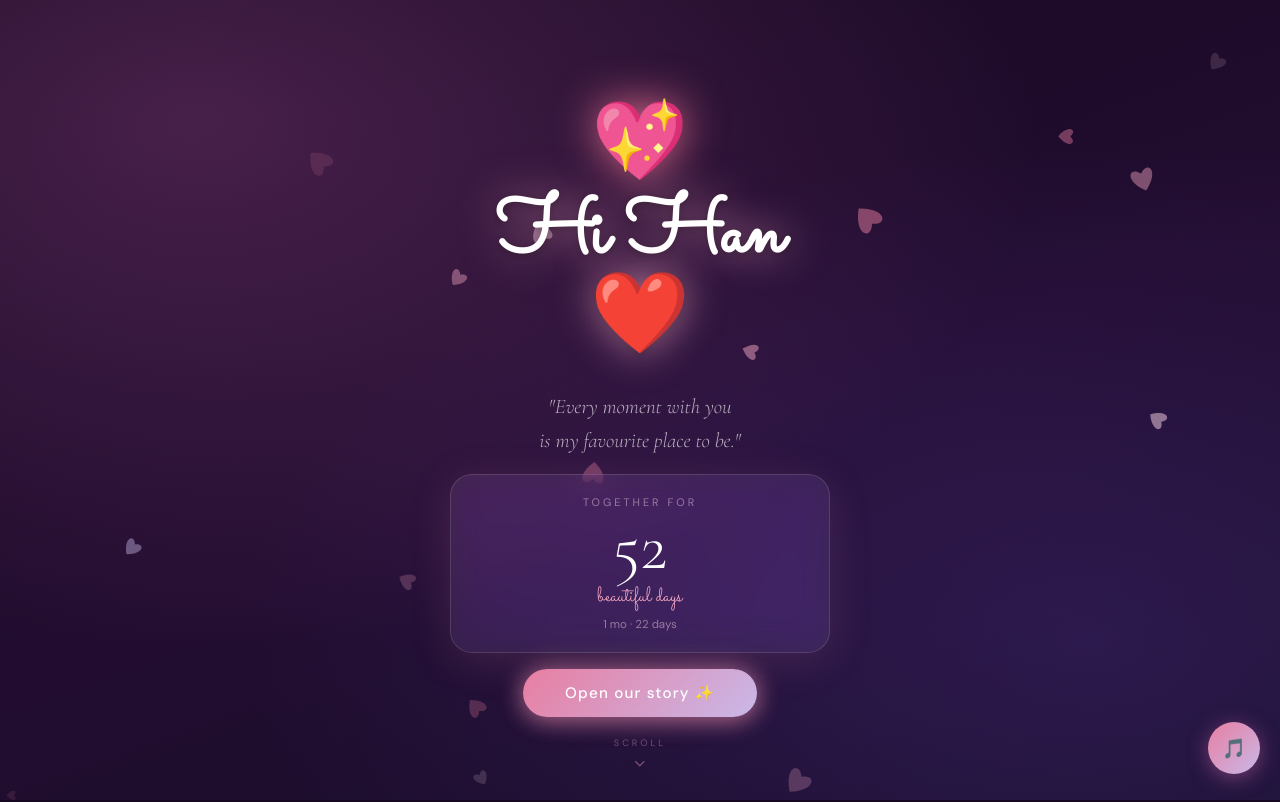
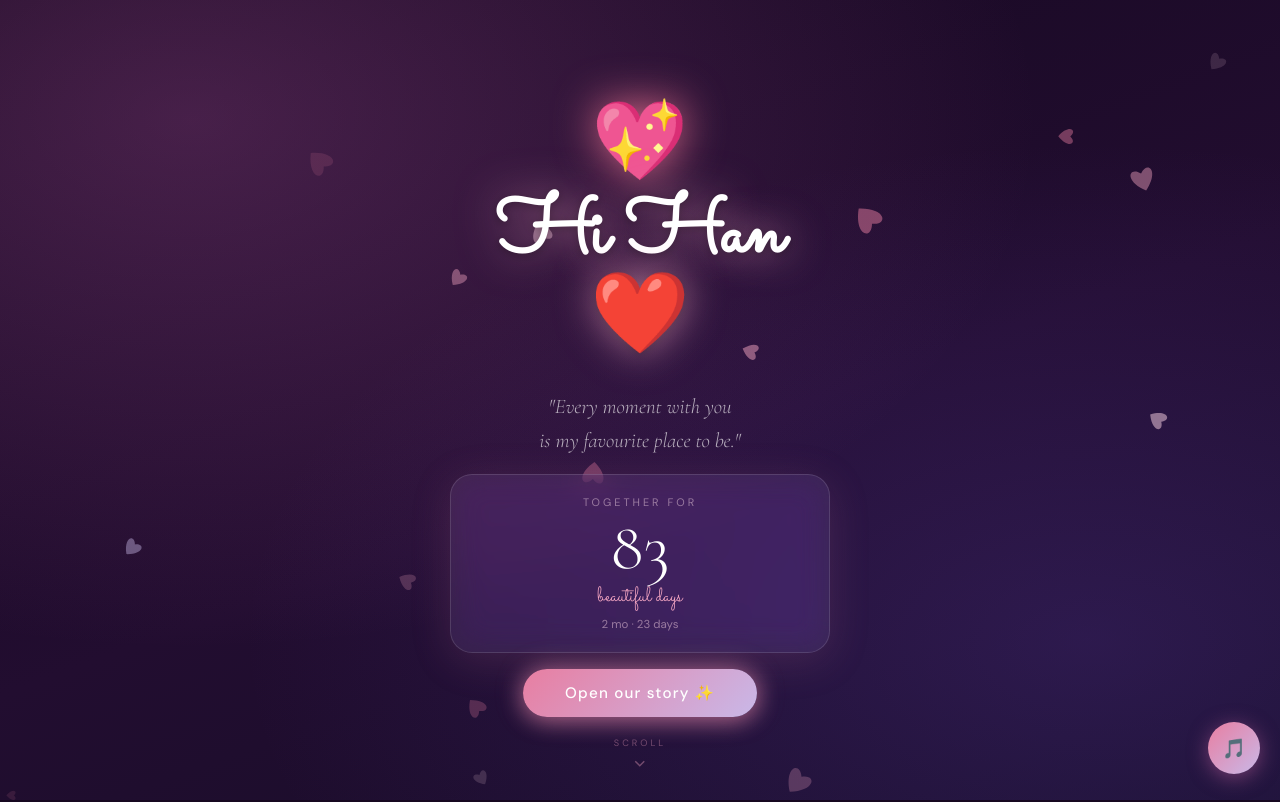
Before and after one commit to NikXus/Gift, a website: page index.html in a window 1280 px wide. Shown: the top 802 px of the page. Drawn offline with nearby package versions, Linux system fonts and the light colour scheme.

Commit message:
Change START date from February to January 2026

```diff
--- a/index.html
+++ b/index.html
@@ -1567,7 +1567,7 @@
              e.g. December 4, 2025  →  new Date(2025, 11, 4)
       ── */
       (function () {
-        var START = new Date(2026, 1, 4); // December 4, 2025
+        var START = new Date(2026, 0, 4); // December 4, 2025
 
         function update() {
           var days = Math.max(
```
